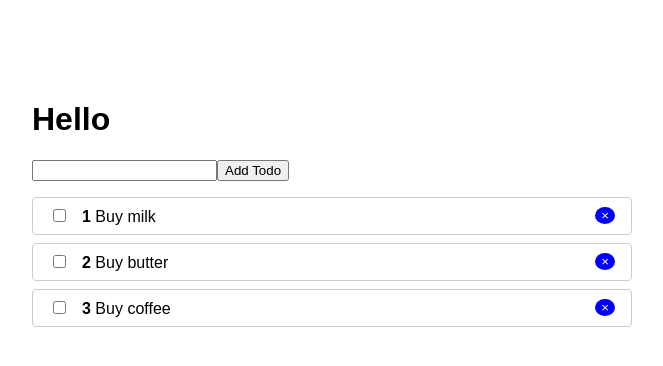
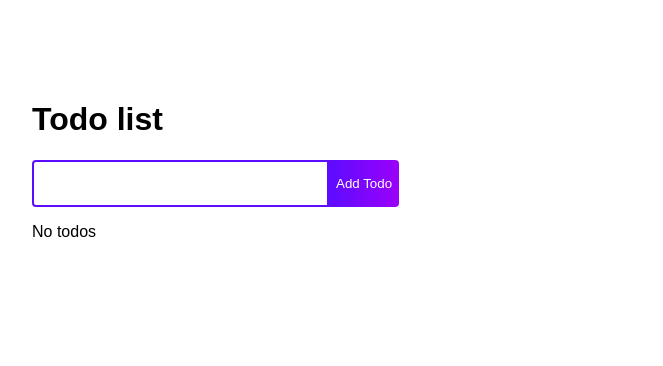
Before and after one commit to ukioxz/Note-app-react, a React (Create React App) app in the folder note-app/: page / in a window 1280 px wide. Shown: the top 366 px of the page, without its empty margins (308-971 px from the left). Built offline with nearby package versions, Linux system fonts and the light colour scheme.

Commit message:
Add style for input and submit

```diff
--- a/note-app/package.json
+++ b/note-app/package.json
@@ -5,13 +5,16 @@
   "dependencies": {
     "react": "^18.0.0",
     "react-dom": "^18.0.0",
+    "react-dynamic-import": "^1.1.5",
     "react-scripts": "0.9.5"
   },
-  "devDependencies": {},
   "scripts": {
     "start": "react-scripts start",
     "build": "react-scripts build",
     "test": "react-scripts test --env=jsdom",
     "eject": "react-scripts eject"
+  },
+  "devDependencies": {
+    "@babel/plugin-syntax-dynamic-import": "^7.8.3"
   }
 }
--- a/note-app/src/App.js
+++ b/note-app/src/App.js
@@ -1,16 +1,13 @@
-import React from 'react';
+import React, {useEffect} from 'react';
 //import logo from './logo.svg';
 //import './App.css';
 import TodoList from './todo/todo';
 import Context from './context';
-import AddTodo from './todo/addTodo'
+import AddTodo from './todo/addTodo';
+
 
 function App() {
-  const [todos, setTodos] = React.useState([
-    {id:1, completed: false, title: 'Buy milk'},
-    {id:2, completed: false, title: 'Buy butter'},
-    {id:3, completed: false, title: 'Buy coffee'}
-  ]);
+  const [todos, setTodos] = React.useState([]);
 
   function toggleTodo(id) {
     setTodos(todos.map(todo => {
@@ -34,9 +31,13 @@ function App() {
   return (
     <Context.Provider value={{removeTodo}}>
     <div className='wrapper'>
-    <h1>Hello</h1>
+    <h1>Todo list</h1>
     <AddTodo onCreate={addTodo}/>
-    {todos.length ? <TodoList todos={todos} onToggle={toggleTodo}/> : <p>No todos</p>}
+    {todos.length ? (
+      <TodoList todos={todos} onToggle={toggleTodo}/>
+    ) : (
+      <p>No todos</p>
+    )}
     </div>
     </Context.Provider>
   );
--- a/note-app/src/index.css
+++ b/note-app/src/index.css
@@ -17,3 +17,10 @@ body {
 .done{
   text-decoration: line-through;
 }
+.wrapper input {
+  padding: 14px 100px 14px 16px;
+  border-radius: 4px 0 0 4px;
+  border: 2px solid #5d0cff;
+  outline: none;
+  background: transparent;
+}
--- a/note-app/src/todo/addTodo.js
+++ b/note-app/src/todo/addTodo.js
@@ -1,5 +1,17 @@
 import React, {useState} from 'react';
 
+const styles = {
+  button: {
+    padding: '16px 7px',
+  border: 'none',
+  borderRadius: '0 4px 4px 0',
+  cursor: 'pointer',
+  outline: 'none',
+  background: 'linear-gradient(90deg,rgba(93, 12, 255, 1) 0%,rgba(155, 0, 250, 1) 100%)',
+  color: '#fff',
+  textTransform: 'capitalize'
+  }
+}
 function useInputValue(defaultValue = ''){
   const [value, setValue] = useState(defaultValue);
 
@@ -26,7 +38,7 @@ function AddTodo({onCreate}) {
   return(
     <form style={{marginBottom: '1rem'}} onSubmit={submitHandler} >
      <input {...input.bind}/>
-     <button type='submit'>Add Todo</button>
+     <button style={styles.button} type='submit'>Add Todo</button>
     </form>
   )
 }
```
Also changed, not shown: 1 other file (tests, documents, lock files or other folders).
